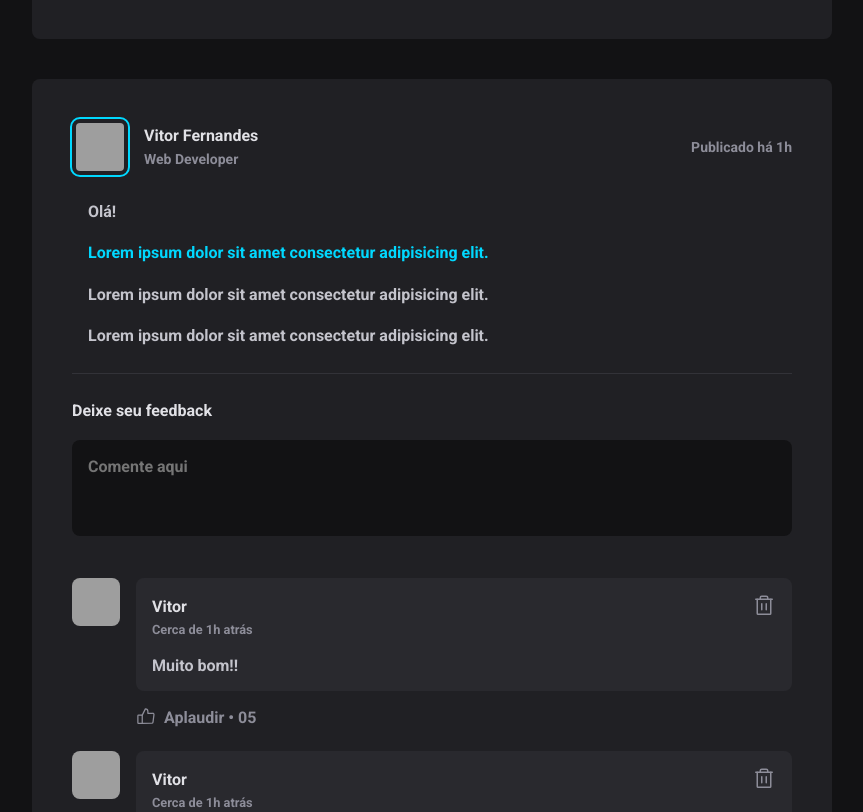
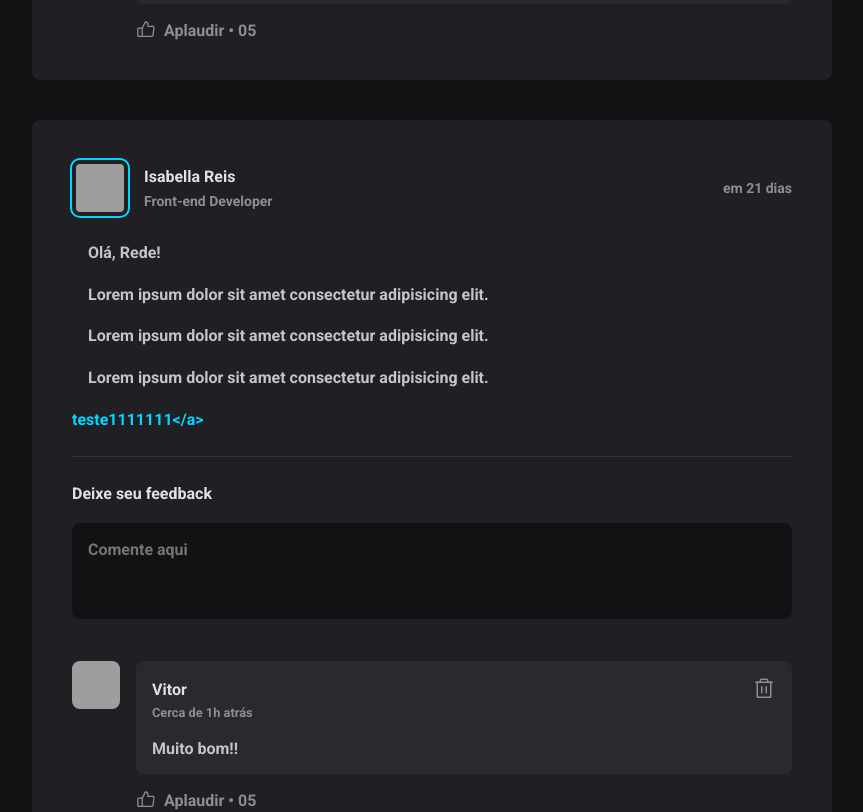
Before and after one commit to VitorFernandes-JS/01-fundamentos-reactjs, a React (Vite) app: page / in a window 1280 px wide. Shown: the part 1108-1920 px from the top of the page, without its empty margins (352-1215 px from the left). Built offline with nearby package versions, Linux system fonts and the light colour scheme; grey boxes are pictures that could not be loaded.

Commit message:
feat: post dinamic

```diff
--- a/package.json
+++ b/package.json
@@ -9,6 +9,7 @@
     "preview": "vite preview"
   },
   "dependencies": {
+    "date-fns": "^2.29.3",
     "phosphor-react": "^1.4.1",
     "react": "^18.2.0",
     "react-dom": "^18.2.0"
--- a/src/App.tsx
+++ b/src/App.tsx
@@ -4,6 +4,59 @@ import { Post } from "./components/Post/Post";
 
 import "./global.css";
 import styles from "./App.module.css";
+
+const posts = [
+  {
+    id: 1,
+    author: {
+      avatarUrl: "https://github.com/Vitor-php.png",
+      name: "Vitor Fernandes",
+      role: "Front-end Developer",
+    },
+    content: [
+      { type: "paragraph", content: "Olá!" },
+      {
+        type: "paragraph",
+        content: "Lorem ipsum dolor sit amet consectetur adipisicing elit.",
+      },
+      {
+        type: "paragraph",
+        content: "Lorem ipsum dolor sit amet consectetur adipisicing elit.",
+      },
+      {
+        type: "paragraph",
+        content: "Lorem ipsum dolor sit amet consectetur adipisicing elit.",
+      },
+      { type: "link", content: "teste</a>" },
+    ],
+    publishedAt: new Date("2022-12-05 08:13:30"),
+  },
+  {
+    id: 2,
+    author: {
+      avatarUrl: "https://github.com/reis0694.png",
+      name: "Isabella Reis",
+      role: "Front-end Developer",
+    },
+    content: [
+      { type: "paragraph", content: "Olá, Rede!" },
+      {
+        type: "paragraph",
+        content: "Lorem ipsum dolor sit amet consectetur adipisicing elit.",
+      },
+      {
+        type: "paragraph",
+        content: "Lorem ipsum dolor sit amet consectetur adipisicing elit.",
+      },
+      {
+        type: "paragraph",
+        content: "Lorem ipsum dolor sit amet consectetur adipisicing elit.",
+      },
+      { type: "link", content: "teste1111111</a>" },
+    ],
+    publishedAt: new Date("2022-12-16 11:13:30"),
+  },
+];
 
 export function App() {
   return (
@@ -13,9 +66,15 @@ export function App() {
       <div className={styles.wrapper}>
         <Sidebar />
         <main>
-          <Post />
-          <Post />
-          <Post />
+          {posts.map((post) => {
+            return (
+              <Post
+                author={post.author}
+                content={post.content}
+                publishedAt={post.publishedAt}
+              />
+            );
+          })}
         </main>
       </div>
     </div>
--- a/src/components/Post/Post.tsx
+++ b/src/components/Post/Post.tsx
@@ -1,34 +1,65 @@
+import { format, formatDistanceToNow } from "date-fns";
+import { ptBR } from "date-fns/locale";
+
 import styles from "./Post.module.css";
 import { Comment } from "../Comment/Comment";
 import { Avatar } from "../Avatar/Avatar";
 
-export function Post() {
+interface PostProps {
+  author: {
+    avatarUrl: string;
+    name: string;
+    role: string;
+  };
+  content: {
+    type: string;
+    content: string;
+  }[];
+  publishedAt: Date;
+}
+
+export function Post({ author, content, publishedAt }: PostProps) {
+  const publishedDateFormatted = format(
+    publishedAt,
+    "dd 'de' LLLL 'às' HH:mm'h'",
+    {
+      locale: ptBR,
+    }
+  );
+
+  const publishedDateRelativeToNow = formatDistanceToNow(publishedAt, {
+    locale: ptBR,
+    addSuffix: true,
+  });
+
+  // condição para formatar o conteúdo do post, se o texto é um link ou um parágrafo em si
+  const contentFormatted = content.map((item) => {
+    if (item.type === "paragraph") {
+      return <p>{item.content}</p>;
+    }
+    return <a href="https://www.google.com.br">{item.content}</a>;
+  });
+
   return (
     <article className={styles.post}>
       <header>
         <div className={styles.author}>
-          <Avatar hasBorder src="https://github.com/Vitor-php.png"/>
+          <Avatar hasBorder src={author.avatarUrl} />
           <div className={styles.authorInfo}>
-            <strong>Vitor Fernandes</strong>
-            <span>Web Developer</span>
+            <strong>{author.name}</strong>
+            <span>{author.role}</span>
           </div>
         </div>
 
-        <time title="11 de Maio às 08:13h" dateTime="2022-05-11 08:13:30">
-          Publicado há 1h
+        <time
+          title={publishedDateFormatted}
+          dateTime={publishedAt.toISOString()}
+        >
+          {publishedDateRelativeToNow}
         </time>
       </header>
 
-      <div className={styles.content}>
-        <p>Olá!</p>
-        <p>
-          <a href="">
-            Lorem ipsum dolor sit amet consectetur adipisicing elit.
-          </a>
-        </p>
-        <p>Lorem ipsum dolor sit amet consectetur adipisicing elit.</p>
-        <p>Lorem ipsum dolor sit amet consectetur adipisicing elit.</p>
-      </div>
+      <div className={styles.content}>{contentFormatted}</div>
 
       <form className={styles.commentForm}>
         <strong>Deixe seu feedback</strong>
```
Also changed, not shown: 1 other file (tests, documents, lock files or other folders).
